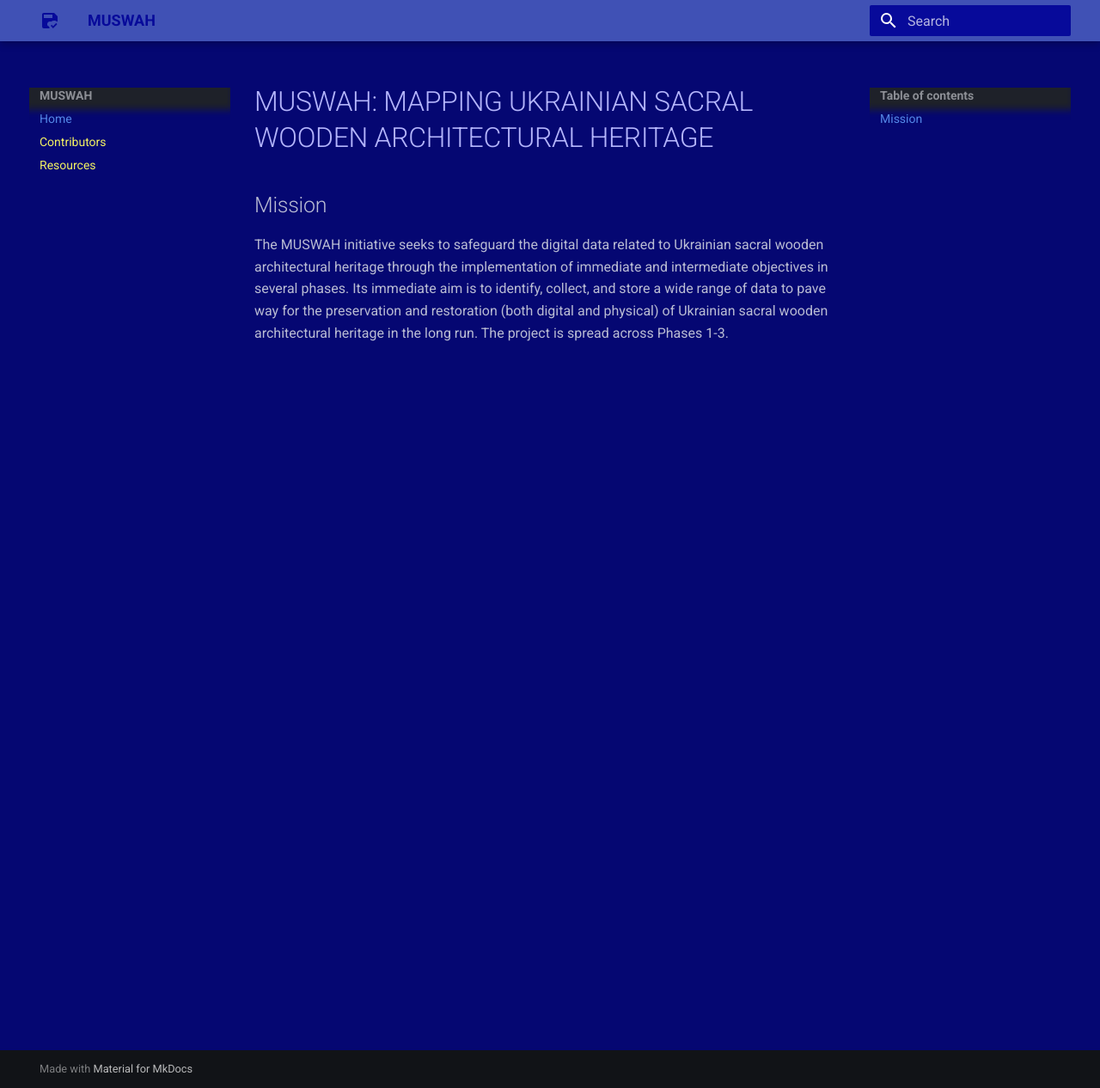
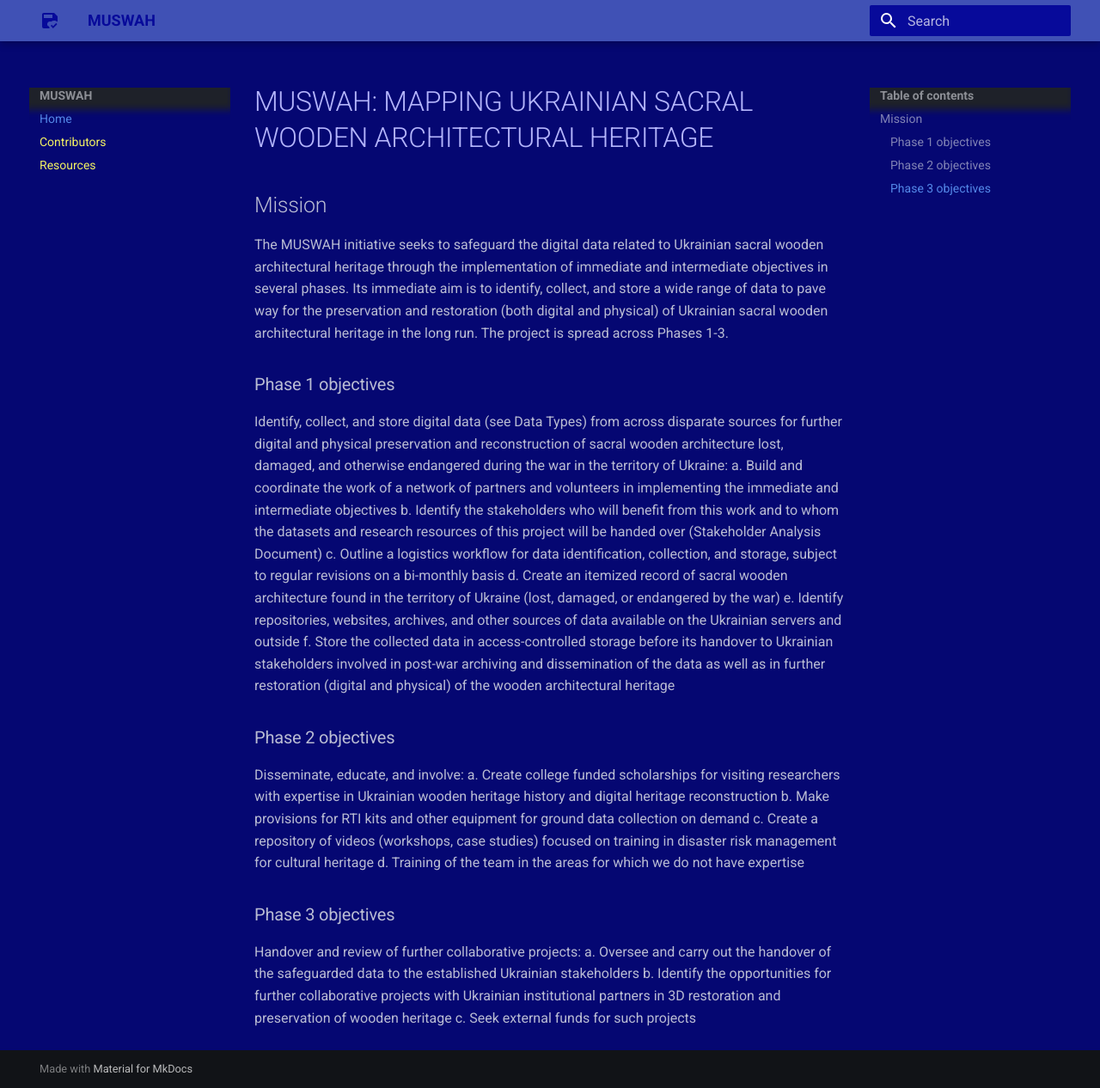
Before and after one commit to gabrielemucho/muswah-mkdocs, an MkDocs documentation site: the page built from docs/index.md, in a window 1280 px wide and 1266 px high. Shown: the whole window at 86% size. Built offline with MkDocs 1.6.1 and Material for MkDocs 9.7.7, drawn with Linux system fonts in a browser that asks for light colours.

Commit message:
Update index.md

```diff
--- a/docs/index.md
+++ b/docs/index.md
@@ -3,3 +3,26 @@
 ## Mission
 
 The MUSWAH initiative seeks to safeguard the digital data related to Ukrainian sacral wooden architectural heritage through the implementation of immediate and intermediate objectives in several phases. Its immediate aim is to identify, collect, and store a wide range of data to pave way for the preservation and restoration (both digital and physical) of Ukrainian sacral wooden architectural heritage in the long run. The project is spread across Phases 1-3.
+
+### Phase 1 objectives
+
+Identify, collect, and store digital data (see Data Types) from across disparate sources for further digital and physical preservation and reconstruction of sacral wooden architecture lost, damaged, and otherwise endangered during the war in the territory of Ukraine:
+a.	Build and coordinate the work of a network of partners and volunteers in implementing the immediate and intermediate objectives
+b.	Identify the stakeholders who will benefit from this work and to whom the datasets and research resources of this project will be handed over (Stakeholder Analysis Document)
+c.	Outline a logistics workflow for data identification, collection, and storage, subject to regular revisions on a bi-monthly basis
+d.	Create an itemized record of sacral wooden architecture found in the territory of Ukraine (lost, damaged, or endangered by the war)
+e.	Identify repositories, websites, archives, and other sources of data available on the Ukrainian servers and outside
+f.	Store the collected data in access-controlled storage before its handover to Ukrainian stakeholders involved in post-war archiving and dissemination of the data as well as in further restoration (digital and physical) of the wooden architectural heritage
+
+### Phase 2 objectives
+Disseminate, educate, and involve:
+a.	Create college funded scholarships for visiting researchers with expertise in Ukrainian wooden heritage history and digital heritage reconstruction
+b.	Make provisions for RTI kits and other equipment for ground data collection on demand
+c.	Create a repository of videos (workshops, case studies) focused on training in disaster risk management for cultural heritage
+d.	Training of the team in the areas for which we do not have expertise
+
+### Phase 3 objectives
+Handover and review of further collaborative projects:
+a.	Oversee and carry out the handover of the safeguarded data to the established Ukrainian stakeholders
+b.	Identify the opportunities for further collaborative projects with Ukrainian institutional partners in 3D restoration and preservation of wooden heritage
+c.	Seek external funds for such projects
```
